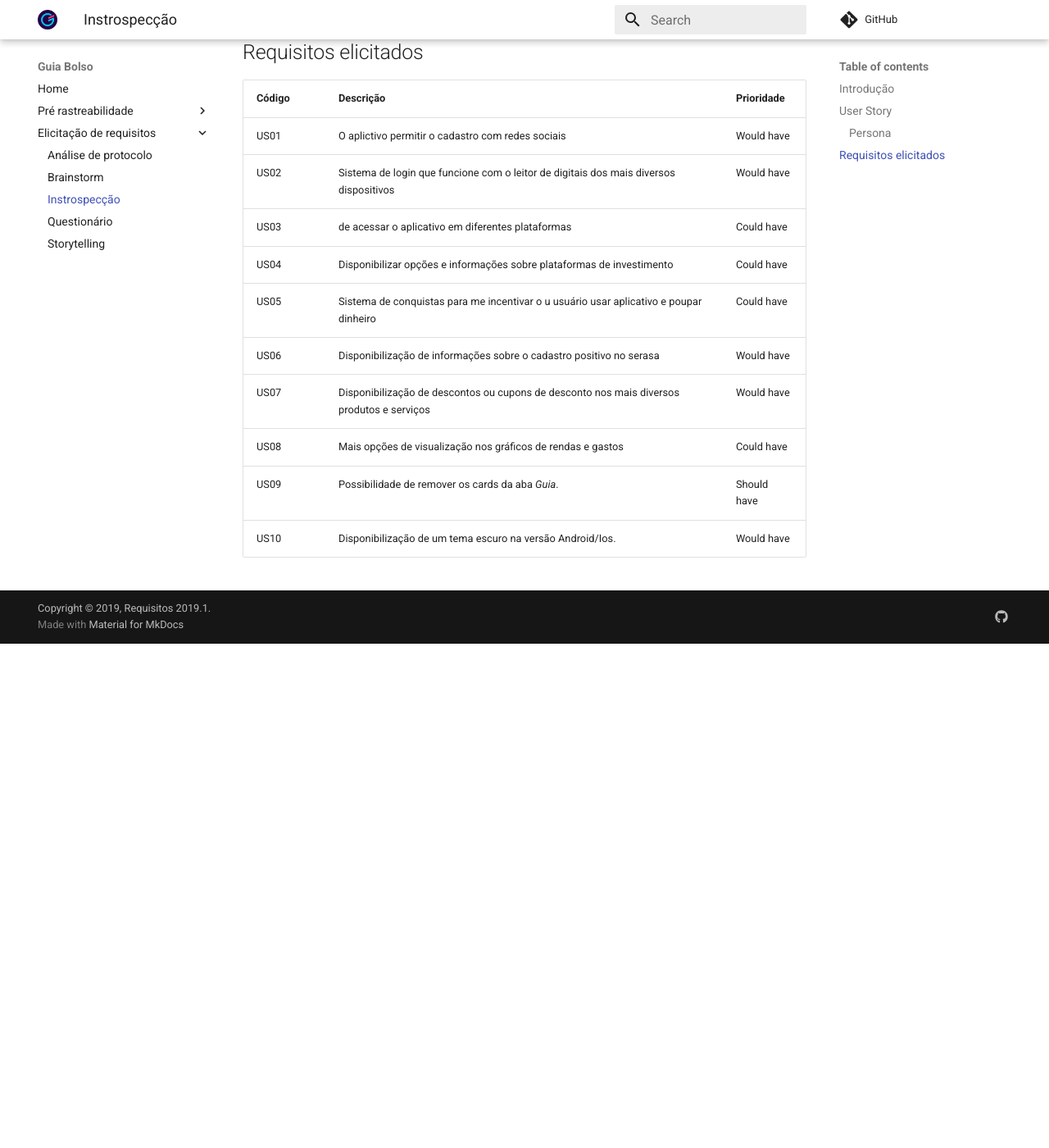
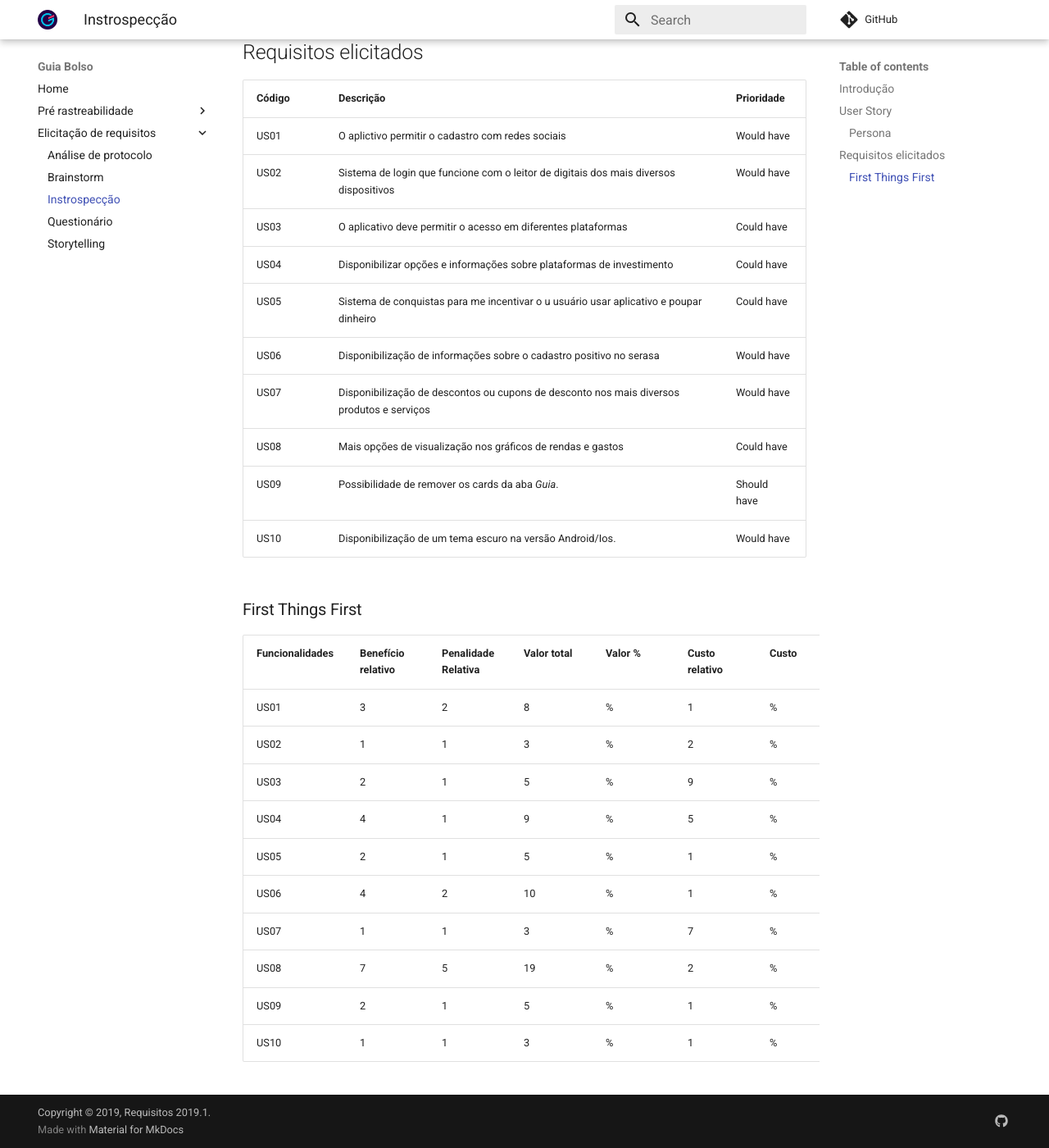
Before and after one commit to fga-disciplinas/2019.1-Guia-Bolso, an MkDocs documentation site: the page built from docs/elicitacao-de-requisitos/introspeccao.md, in a window 1280 px wide and 1400 px high, scrolled down 1214 px. Shown: the whole window at 82% size. Built offline with MkDocs 1.6.1 and Material for MkDocs 9.7.7, drawn with Linux system fonts in a browser that asks for light colours; comment, search, counter and statistics services are not loaded; old or Windows-style settings are respelled for this version of MkDocs; before the commit the page ends 1999 px from its top, so only the background shows below that.

Commit message:
Adicionando First Things First - Introspecção e Brainstorm
Co-authored-by: Rafael Makaha <rafael.makaha@gmail.com>

```diff
--- a/docs/elicitacao-de-requisitos/introspeccao.md
+++ b/docs/elicitacao-de-requisitos/introspeccao.md
@@ -37,7 +37,7 @@ As User Storys foram elaboradas através de uma persona, ou seja, a simulação
 |--|--|--|
 | US01 |  O aplictivo permitir o cadastro com redes sociais | Would have |
 | US02 |  Sistema de login que funcione com o leitor de digitais dos mais diversos dispositivos | Would have |
-| US03 |  de acessar o aplicativo em diferentes plataformas | Could have |
+| US03 |  O aplicativo deve permitir o acesso em diferentes plataformas | Could have |
 | US04 |  Disponibilizar opções e informações sobre plataformas de investimento | Could have |
 | US05 |  Sistema de conquistas para me incentivar o u usuário usar aplicativo e poupar dinheiro | Could have |
 | US06 |  Disponibilização de  informações sobre o cadastro positivo no serasa | Would have |
@@ -45,3 +45,18 @@ As User Storys foram elaboradas através de uma persona, ou seja, a simulação
 | US08 |  Mais opções de visualização nos gráficos de rendas e gastos | Could have |
 | US09 |  Possibilidade de remover os cards da aba _Guia_. | Should have |
 | US10 |  Disponibilização de um tema escuro na versão Android/Ios. | Would have |
+
+### First Things First
+
+| Funcionalidades | Benefício relativo | Penalidade Relativa | Valor total | Valor % | Custo relativo | Custo | Risco relativo | Risco % | Prioridade |
+|--|--|--|--|--|--|--|--|--|--|
+| US01 | 3 | 2 | 8 | % | 1 | % | 1 | % | |
+| US02 | 1 | 1 | 3 | % | 2 | % | 1 | % | |
+| US03 | 2 | 1 | 5 | % | 9 | % | 9 | % | |
+| US04 | 4 | 1 | 9 | % | 5 | % | 1 | % | |
+| US05 | 2 | 1 | 5 | % | 1 | % | 1 | % | |
+| US06 | 4 | 2 | 10 | % | 1 | % | 1 | % | |
+| US07 | 1 | 1 | 3 | % | 7 | % | 4 | % | |
+| US08 | 7 | 5 | 19 | % | 2 | % | 1 | % | |
+| US09 | 2 | 1 | 5 | % | 1 | % | 1 | % | |
+| US10 | 1 | 1 | 3 | % | 1 | % | 1 | % | |
```
Also changed, not shown: docs/elicitacao-de-requisitos/brainstorm.md (+21 -2 lines).
